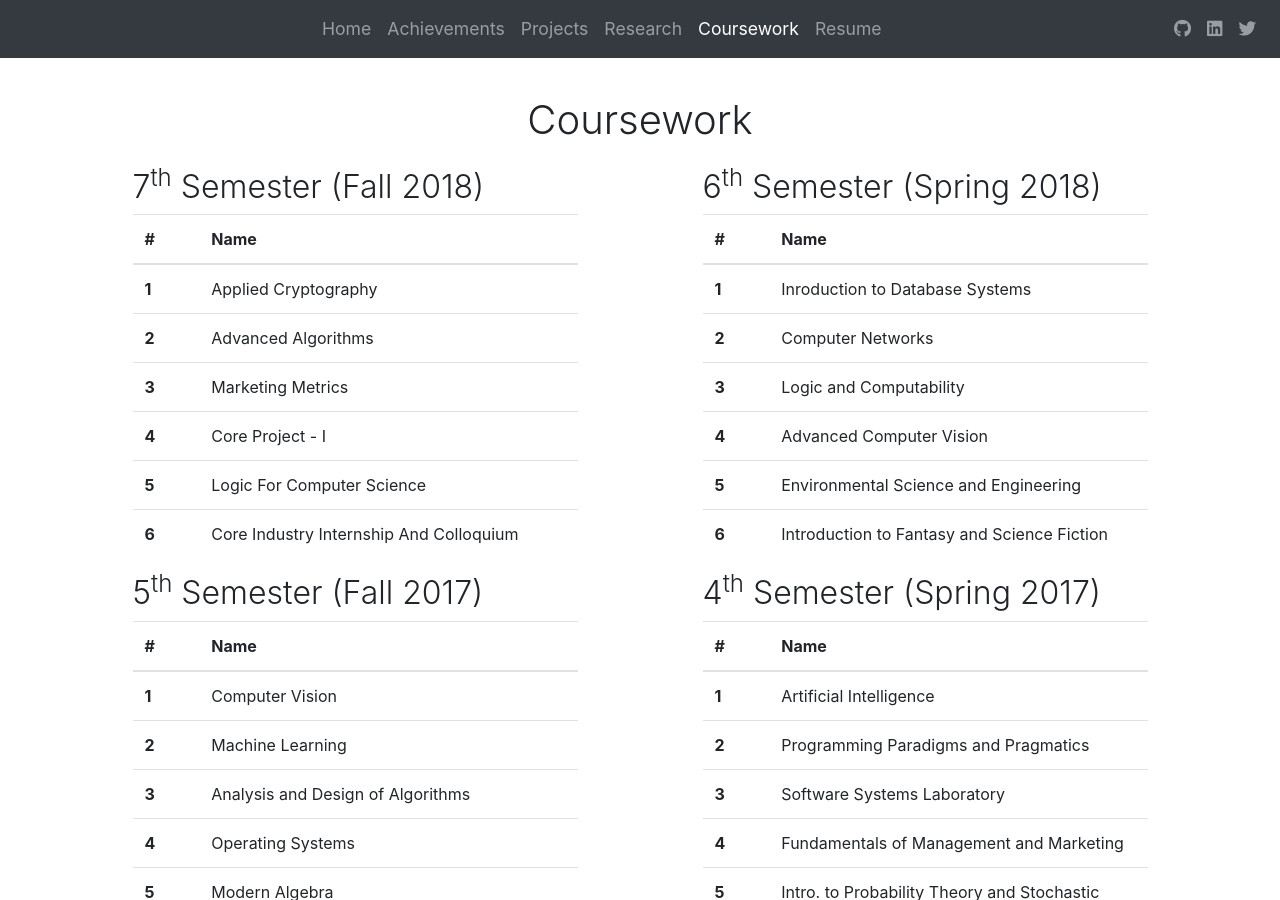
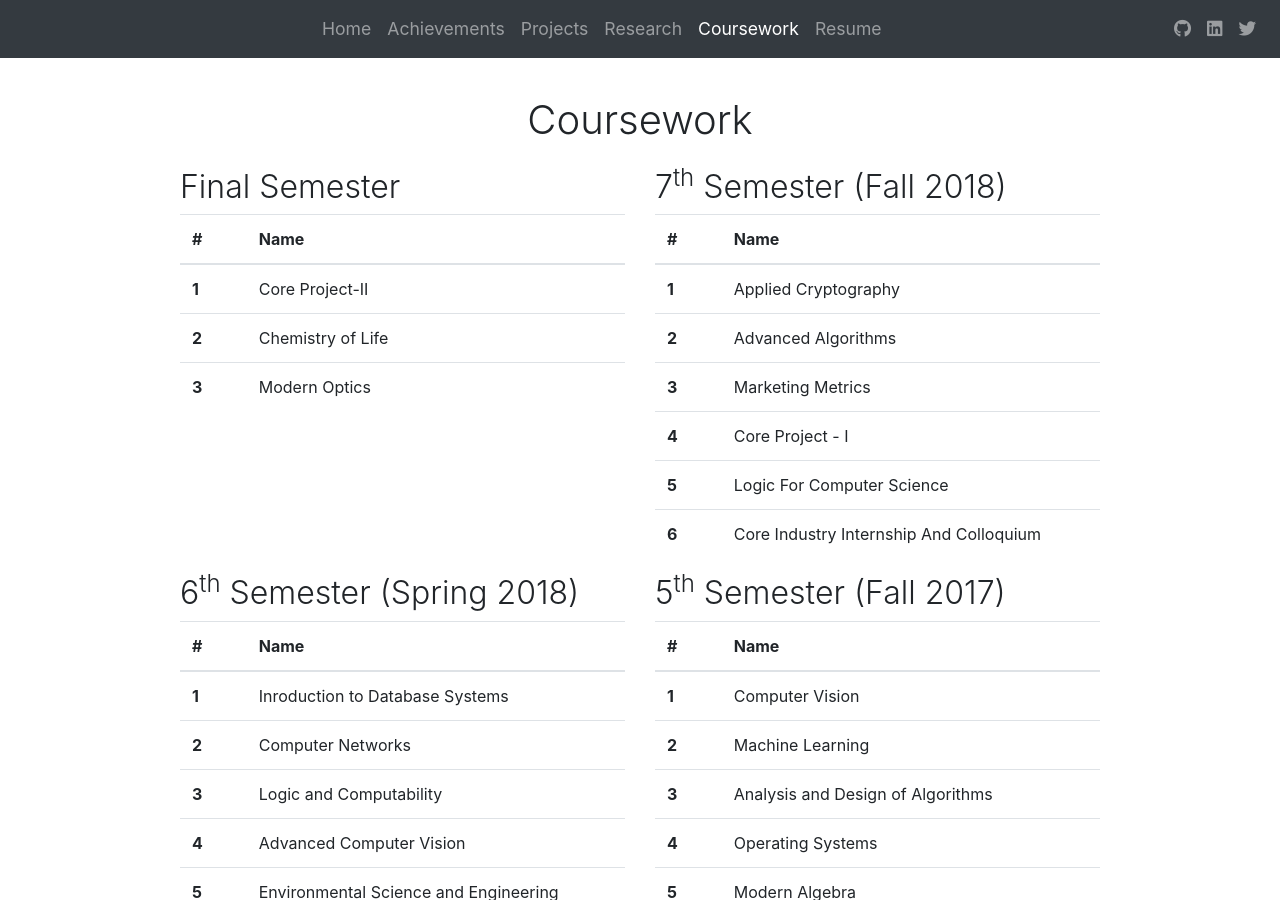
Before and after one commit to thenamangoyal/thenamangoyal.github.io, a Jekyll site: the page built from coursework.html, in a window 1280 px wide and 900 px high. Built offline with Jekyll 4.4.1, drawn with Linux system fonts in a browser that asks for light colours; nearby versions of some CDN libraries.

Commit message:
Add final sem and rearrange Courseworks

```diff
--- a/coursework.html
+++ b/coursework.html
@@ -10,6 +10,38 @@ permalink: "/coursework"
 </section>
 <div class="container">
     <div class="row justify-content-center">
+        <div class="col-md-5">
+            <div class="panel panel-default">
+                <div class="panel-body ">
+                    <h2 class="jumbotron-heading">Final Semester</h2>
+
+                    <table class="table">
+                        <thead class="thead-default">
+                            <tr>
+                                <th width="15%">#</th>
+                                <th width="85%">Name</th>
+                            </tr>
+                        </thead>
+                        <tbody>
+                            <tr>
+                                <th scope="row">1</th>
+                                <td>Core Project-II</td>
+                            </tr>
+                            <tr>
+                                <th scope="row">2</th>
+                                <td>Chemistry of Life</td>
+                            </tr>
+                            <tr>
+                                <th scope="row">3</th>
+                                <td>Modern Optics</td>
+                            </tr>
+
+                        </tbody>
+                    </table>
+                </div>
+            </div>
+        </div>
+
         <div class="col-md-5">
             <div class="panel panel-default">
                 <div class="panel-body ">
@@ -53,7 +85,8 @@ permalink: "/coursework"
                 </div>
             </div>
         </div>
-        <div class="offset-md-1 col-md-5">
+
+        <div class="col-md-5">
             <div class="panel panel-default">
                 <div class="panel-body ">
                     <h2 class="jumbotron-heading">6<sup>th</sup> Semester (Spring 2018)</h2>
@@ -96,8 +129,7 @@ permalink: "/coursework"
                 </div>
             </div>
         </div>
-    </div>
-    <div class="row justify-content-center">
+
         <div class="col-md-5">
             <div class="panel panel-default">
                 <div class="panel-body ">
@@ -141,7 +173,8 @@ permalink: "/coursework"
                 </div>
             </div>
         </div>
-        <div class="offset-md-1 col-md-5">
+
+        <div class="col-md-5">
             <div class="panel panel-default">
                 <div class="panel-body ">
                     <h2 class="jumbotron-heading">4<sup>th</sup> Semester (Spring 2017)</h2>
@@ -184,8 +217,7 @@ permalink: "/coursework"
                 </div>
             </div>
         </div>
-    </div>
-    <div class="row justify-content-center">
+
         <div class="col-md-5">
             <div class="panel panel-default">
                 <div class="panel-body ">
@@ -229,7 +261,8 @@ permalink: "/coursework"
                 </div>
             </div>
         </div>
-        <div class="offset-md-1 col-md-5">
+
+        <div class="col-md-5">
             <div class="panel panel-default">
                 <div class="panel-body ">
                     <h2 class="jumbotron-heading">2<sup>nd</sup> Semester (Spring 2016)</h2>
@@ -272,9 +305,7 @@ permalink: "/coursework"
                 </div>
             </div>
         </div>
-    </div>
 
-    <div class="row justify-content-center">
         <div class=" col-md-5">
             <div class="panel panel-default">
                 <div class="panel-body ">
@@ -329,5 +360,6 @@ permalink: "/coursework"
                 </div>
             </div>
         </div>
+
     </div>
 </div>
```
